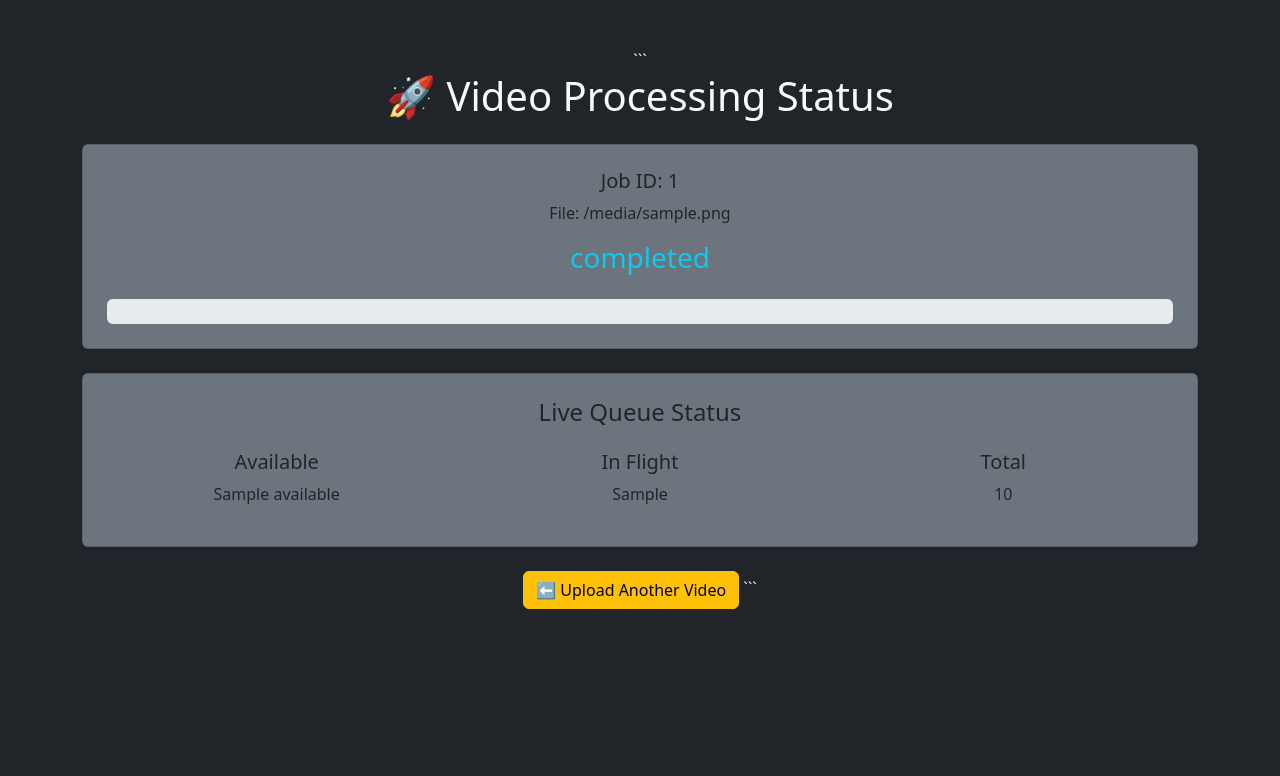
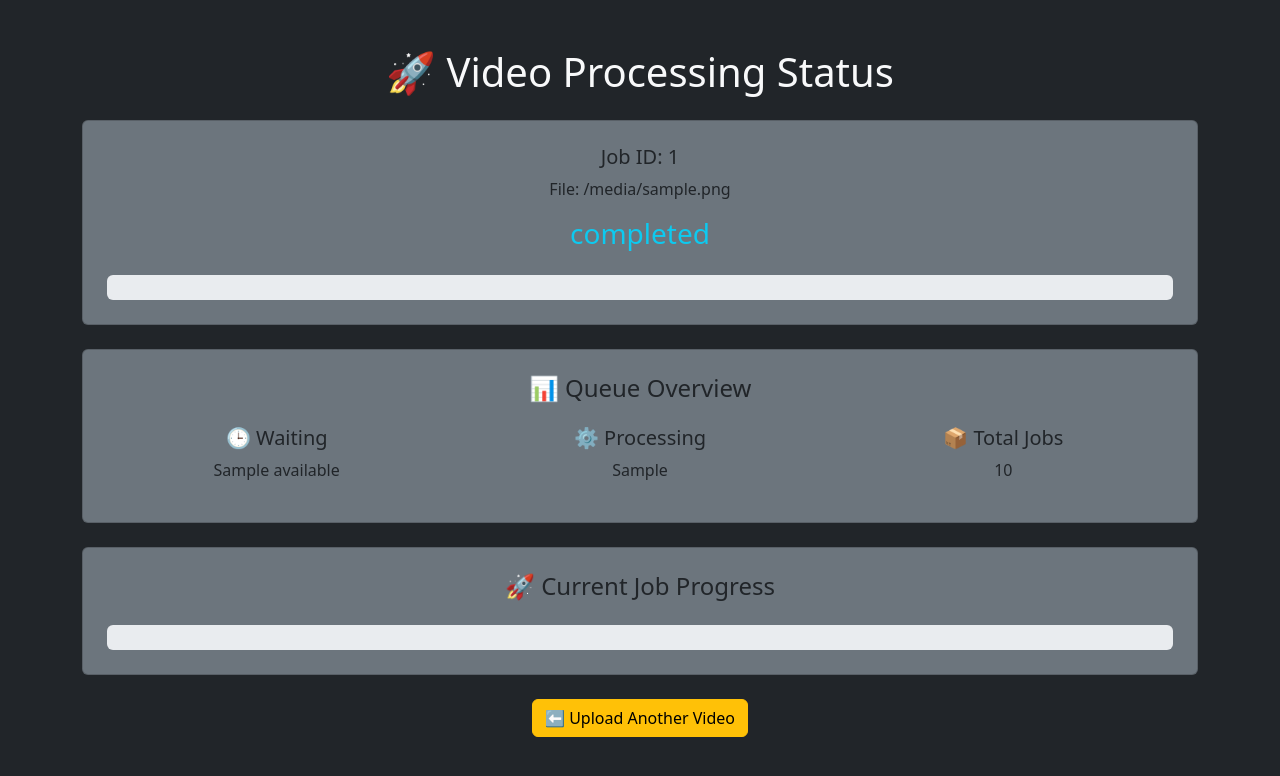
Before and after one commit to Shreyast3103/deepsort-aws-tracker, a Flask app: template templates/result.html in a window 1280 px wide. Shown: the top 776 px of the page. Run offline with Flask 3, Linux system fonts and the light colour scheme; the template is opened without the code that fills it: most values are stand-ins (such as "Sample title", 1, 10 or a date in 2020).

Commit message:
Updated file

````diff
--- a/app.py
+++ b/app.py
@@ -171,6 +171,10 @@ def status(job_id):
         return jsonify({"status": "unknown"})
 
     d["queue"] = queue_count()
+
+    # 🔥 ADD THIS
+    d["inflight_progress"] = d.get("progress", 0)
+
     return jsonify(d)
 
 @app.route("/output/<f>")
--- a/templates/index.html
+++ b/templates/index.html
@@ -62,7 +62,7 @@
     </button>
 
 </form>
-```
+
 
 </div>
 
@@ -162,7 +162,7 @@ document.getElementById("videoInput").addEventListener("change", function() {
         <li>✔ You can track status in real-time</li>
     </ul>
 </div>
-```
+
 
 </div>
 
--- a/templates/result.html
+++ b/templates/result.html
@@ -10,7 +10,7 @@
 
 <div class="container mt-5 text-center">
 
-```
+
 <!-- ========================= -->
 <!-- STATUS SECTION -->
 <!-- ========================= -->
@@ -32,24 +32,33 @@
 
 <!-- Queue Status -->
 <div class="card bg-secondary p-4 mb-4">
-    <h4>Live Queue Status</h4>
+    <h4>📊 Queue Overview</h4>
 
     <div class="row mt-3">
         <div class="col">
-            <h5>Available</h5>
-            <p>{{ queue.available }}</p>
+            <h5>🕒 Waiting</h5>
+            <p id="waitingCount">{{ queue.available }}</p>
         </div>
         <div class="col">
-            <h5>In Flight</h5>
-            <p>{{ queue.in_flight }}</p>
+            <h5>⚙️ Processing</h5>
+            <p id="processingCount">{{ queue.in_flight }}</p>
         </div>
         <div class="col">
-            <h5>Total</h5>
-            <p>{{ queue.total }}</p>
+            <h5>📦 Total Jobs</h5>
+            <p id="totalCount">{{ queue.total }}</p>
         </div>
     </div>
 </div>
 
+<div class="card bg-secondary p-4 mb-4">
+    <h4>🚀 Current Job Progress</h4>
+
+    <div class="progress mt-3" style="height: 25px;">
+        <div id="inflightBar" class="progress-bar bg-info" style="width: 0%">
+            0%
+        </div>
+    </div>
+</div>
 <!-- ========================= -->
 <!-- RESULT SECTION -->
 <!-- ========================= -->
@@ -110,7 +119,7 @@
 
 <!-- Back -->
 <a href="/" class="btn btn-warning">⬅ Upload Another Video</a>
-```
+
 
 </div>
 <script>
@@ -124,21 +133,34 @@ function updateStatus() {
         const progress = data.progress || 0;
         const status = data.status || "Queued";
 
-        // ✅ UPDATE STATUS TEXT
+        // ✅ Update main status
         document.getElementById("statusText").innerText = status;
 
-        // Update progress bar
+        // ✅ Update main progress bar
         const bar = document.getElementById("progressBar");
         bar.style.width = progress + "%";
         bar.innerText = progress + "%";
 
-        // Reload when done
+        // ✅ Update queue counts
+        if (data.queue) {
+            document.getElementById("waitingCount").innerText = data.queue.available;
+            document.getElementById("processingCount").innerText = data.queue.in_flight;
+            document.getElementById("totalCount").innerText = data.queue.total;
+        }
+
+        // ✅ Update current job progress (NEW)
+        const inflightBar = document.getElementById("inflightBar");
+        inflightBar.style.width = progress + "%";
+        inflightBar.innerText = progress + "%";
+
+        // Reload when completed
         if (status === "Completed") {
-            location.reload();
+            setTimeout(() => location.reload(), 2000);
         }
     });
 }
 
+// Run every 2 sec
 setInterval(updateStatus, 2000);
 </script>
 </body>
````
